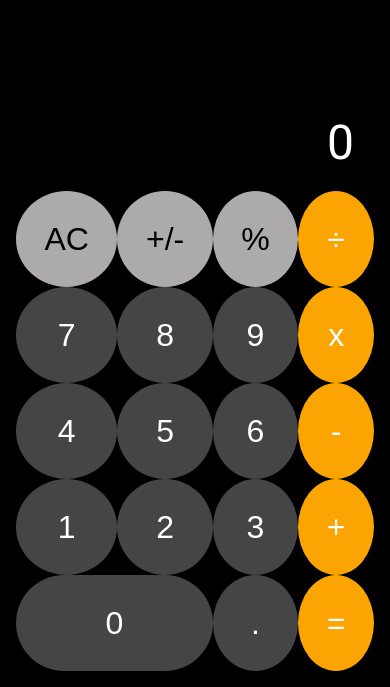
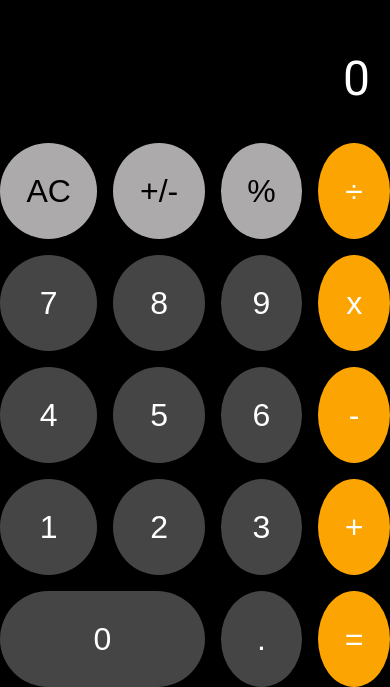
Before and after one commit to mdtagg/React_JS_Calculator, a React (Vite) app: page / in a window 390 px wide. Shown: the part 157-844 px from the top of the page. Built offline with nearby package versions, Linux system fonts and the light colour scheme.

Commit message:
moved gap to 600px max width query and removed padding

```diff
--- a/src/App.css
+++ b/src/App.css
@@ -17,6 +17,7 @@ body {
     margin:0;
     grid-template-rows:minmax(2rem,auto) repeat(5,6rem);
     grid-template-columns: repeat(4,auto);
+    gap:1rem;
   }
 }
 
@@ -28,7 +29,7 @@ body {
     margin:0;
     grid-template-rows:minmax(2rem,auto) repeat(5,6rem);
     grid-template-columns: repeat(4,auto);
-    gap:1rem;
+    /* gap:1rem; */
   }
 }
 
@@ -55,7 +56,7 @@ body {
 .calculator-container {
   display:grid;
   background-color:black;
-  padding:1rem;
+  /* padding:1rem; */
 }
 
 .calculator-container > button {
```
Also changed, not shown: 1 other file (tests, documents, lock files or other folders).
